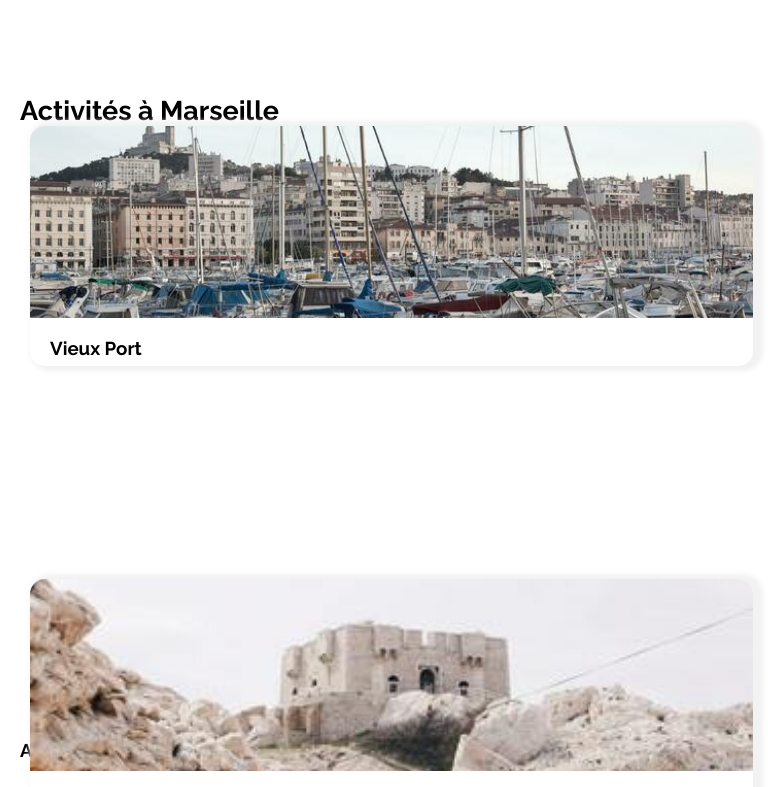
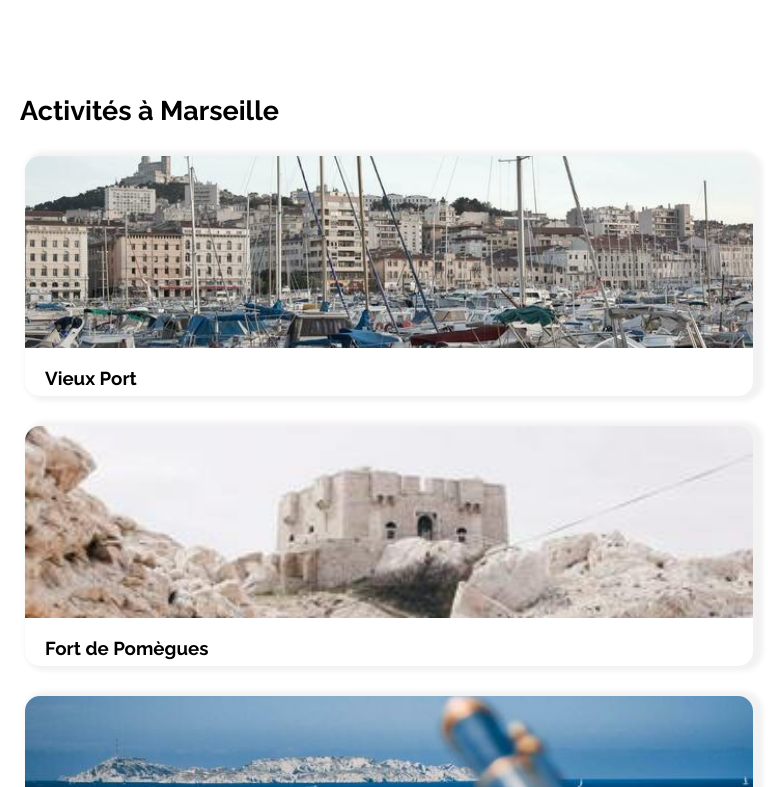
Before and after one commit to vitinolo/thibautlenoir_2_20092021, a plain HTML site: page index.html in a window 768 px wide. Shown: the part 2220-3007 px from the top of the page. Drawn offline with nearby package versions, Linux system fonts and the light colour scheme.

Commit message:
activity mobile

```diff
--- a/index.html
+++ b/index.html
@@ -3,7 +3,7 @@
                         <!--head-->
       <head>
          <meta charset="utf-8" />
-         <link rel="stylesheet" href="css.styles.css">
+         <link rel="stylesheet" href="styles.css">
          <script src="https://kit.fontawesome.com/4f6e946007.js" crossorigin="anonymous"></script>
          <link rel="stylesheet" href="https://cdn.jsdelivr.net/npm/bootstrap-icons@1.5.0/font/bootstrap-icons.css"
          integrity="sha384-tKLJeE1ALTUwtXlaGjJYM3sejfssWdAaWR2s97axw4xkiAdMzQjtOjgcyw0Y50KU" crossorigin="anonymous">
@@ -64,7 +64,7 @@
                      <div class="i">
                         <i class="fas fa-dog"></i>
                      </div>
-                     <a class="animaux" href="#"><span class="efra">Animaux autorisés</a>
+                     <a class="animaux" href="#"><span class="efra">Animaux autorisés</span></a>
                   </div>
                </div>
                            <!--sous-titre-->
--- a/css.styles.css
+++ b/styles.css
@@ -9,6 +9,7 @@
 body{
     margin:0px;
 }
+
 /*wildcard*/
 *{
     font-family: raleway,sans-serif;
@@ -18,6 +19,7 @@ a{
     color:inherit;
     text-decoration: none;
 }
+
 /*header*/
 .titleh1{
     margin:30px 0px 0px 0px;
@@ -25,6 +27,7 @@ a{
 .subtitleh1{
     margin:16px 0px 16px 0px;;
 }
+
 /*navigation*/
 nav{
     display:flex;
@@ -40,7 +43,6 @@ nav{
 .hebergements{
     width:50%;
     height:40px;
-
 }
 .hebergements a{
     display:flex;
@@ -48,7 +50,6 @@ nav{
     height:40px;
     align-items:center;
 }
-
 .hebergements a:hover{
     color: #0065fc;
     border-top:3px solid #0065fc;
@@ -57,7 +58,6 @@ nav{
     width:100%;
     margin-left:50px;
 }
-
 .activites{
     width:50%;
     height:40px;
@@ -68,7 +68,6 @@ nav{
     height:40px;
     color:black;
     align-items:center;
-
 }
 .activites a:hover{
     color: #0065fc;
@@ -77,7 +76,6 @@ nav{
 .wordactiv{
     margin-left:50px;
 }
-
 .logobooki{
     width:100px;
 }
@@ -105,7 +103,6 @@ nav{
     max-width: 80%;
     height:50.4px;
 }
-
 .research-bar{
     display:flex;
     border:2px solid;
@@ -115,7 +112,6 @@ nav{
     text-align:center;
     width:280px;
 }
-
 .hideonmobile{
     border:none;
     background-color:#0065fc;
@@ -130,8 +126,8 @@ nav{
 .showonmobile{
     display:none;
 }
+
 /*filtres*/
-
 .filtres{
     display:flex;
     flex-wrap:wrap;
@@ -143,7 +139,6 @@ nav{
 h2{
     font-size:27px;
 }
-
 .icon{
     display:flex;
     border:3px solid #f2f2f2;
@@ -152,7 +147,6 @@ h2{
     align-items:center;
     border-radius:30px;
 }
-
 .icon:hover{
     background-color:#deebff;
 }
@@ -172,7 +166,6 @@ h2{
     }
 
 /*icone information*/
-
 .icon-information{
     max-width:80%;
     display:flex;
@@ -191,8 +184,8 @@ h2{
     margin-right: 15px;
     align-items:center;
 }
+
 /*Section1*/
-
 .section1{
     display:flex;
     justify-content:space-between;
@@ -224,7 +217,7 @@ h2{
 }
 .accommodationa{
     width:265px;
-    max-height:220px;
+
 }
 .accommodationmain{
     background-color:white;
@@ -257,7 +250,6 @@ h3{
 }
 
 /*aside*/
-
 .themostpopular{
     background-color:#f2f2f2;
     border-radius:30px;
@@ -269,6 +261,7 @@ h3{
     font-size:135%;
     margin: 35px 35px 30px 30px;
 }
+
 /*îcone*/
 .zigzag{
     margin-left:42%;
@@ -281,7 +274,7 @@ h3{
 .themostpopularmain{
     display:flex;
     max-height:150px;
-    margin:-10px 20px 50px 20px;
+    margin:-10px 20px 70px 20px;
     background-color:white;
     border-radius:20px;
 }
@@ -328,11 +321,10 @@ h3{
     display:flex;
     justify-content:space-between;
     max-width:100%;
-    height:600px;
+    margin-bottom: 40px;
 }
 .card{
-    width:317px;
-    height:544px;
+    width:24%;
     margin-left:5px;
 }
 .card a{
@@ -429,7 +421,6 @@ h3{
 .case{
     margin:0px 20px;
 }
-
 .h3footer{
     margin:20px 0px 0px 40px;
 }
@@ -444,11 +435,10 @@ li{
     .container{
         padding:0px 20px 0px 20px;
     }
-
     .section1{
         flex-direction:column-reverse;
+    }
 
-    }
     /*accommodation*/
     .accommodation{
         width:100%;
@@ -469,14 +459,14 @@ li{
         flex-direction:column;
         justify-content:space-between;
         max-width:47%;
-        height:750px;
+
         margin:20px 0px 0px 90px;
     }
     .line2{
         flex-direction:column;
         justify-content:space-between;
         max-width:47%;
-        height:750px;
+
         margin:20px 0px 0px 60px;
         padding-left:20px;
     }
@@ -487,6 +477,7 @@ li{
         margin-left:90px;
         padding-bottom:50px;
     }
+
     /*aside*/
     .themostpopular{
         width:100%;
@@ -498,7 +489,6 @@ li{
     .themostpopularmain{
         max-width:820px;
     }
-
     .themostpop{
         justify-content:space-between;
         margin-right:30px;
@@ -506,15 +496,13 @@ li{
 
     /*activités*/
     .activity{
-        height:1300px;
         flex-wrap:wrap;
         align-content:space-around;
-        margin:0px;
+        margin:40px 0px 40px 0px;
     }
     .activamars{
         margin:30px 0px 0px 70px;
     }
-
 
     /*footer**/
     .footer{
@@ -536,6 +524,7 @@ li{
     header{
         width:100%;
     }
+
     /*navigation*/
     nav{
         width:100%;
@@ -583,8 +572,6 @@ li{
         margin:0px 0px 0px 40px;
         padding:0px 0px 0px 20px;
     }
-
-
     .logobooki{
         margin-bottom:35px;
     }
@@ -607,7 +594,6 @@ li{
     }
     .research-bar{
         max-width:300px;
-
     }
     .hideonmobile{
         display:none;
@@ -623,7 +609,6 @@ li{
         width:55px;
         margin-right:10px;
         margin-left:-20px;
-
     }
     .icon{
         margin-bottom:10px;
@@ -631,12 +616,14 @@ li{
     .filtres{
         width:100%;
     }
+
     /*section1*/
     .section1{
         width:100%;
         display:flex;
         flex-direction: column-reverse;
     }
+
     /*aside*/
     .themostpopular{
         width:100%;
@@ -648,7 +635,6 @@ li{
         margin-right:30px;
     }
     .themostpopularmain{
-
         margin:0px 20px 20px 12px;
     }
     .afficher{
@@ -662,18 +648,16 @@ li{
         margin:0px 0PX 10PX 0PX;
         padding:5px;
     }
+
     /*hébergements*/
-
     .accommodation{
         width:100%;
         background-color:white;
     }
     .linetablette{
         width:100%;
-        height:1650px;
         margin:0px;
     }
-
     .line1{
         flex-direction:column;
         width:100%;
@@ -711,11 +695,11 @@ li{
 
     /*section2 activités*/
     .activity{
-        max-width:768px;
-        height:1600px;
+        width:100%;
         display:flex;
         flex-direction:column;
-        margin-left:5px;
+        align-items: center;
+        margin:0px 0px 20px 0px;
     }
     .h2marseille{
         margin:0px;
@@ -723,16 +707,15 @@ li{
     }
     .card{
         width:100%;
-        height:240px;
     }
     .figuremob{
-        max-width:100%;
-        height:100%;
+        height:240px;
+        width:100%;
+        margin:30px 0px 0px 0px;
     }
-
     .photoblock{
         object-fit: cover;
-        max-width:100%;
+        width:100%;
         height:80%;
     }
 
```
